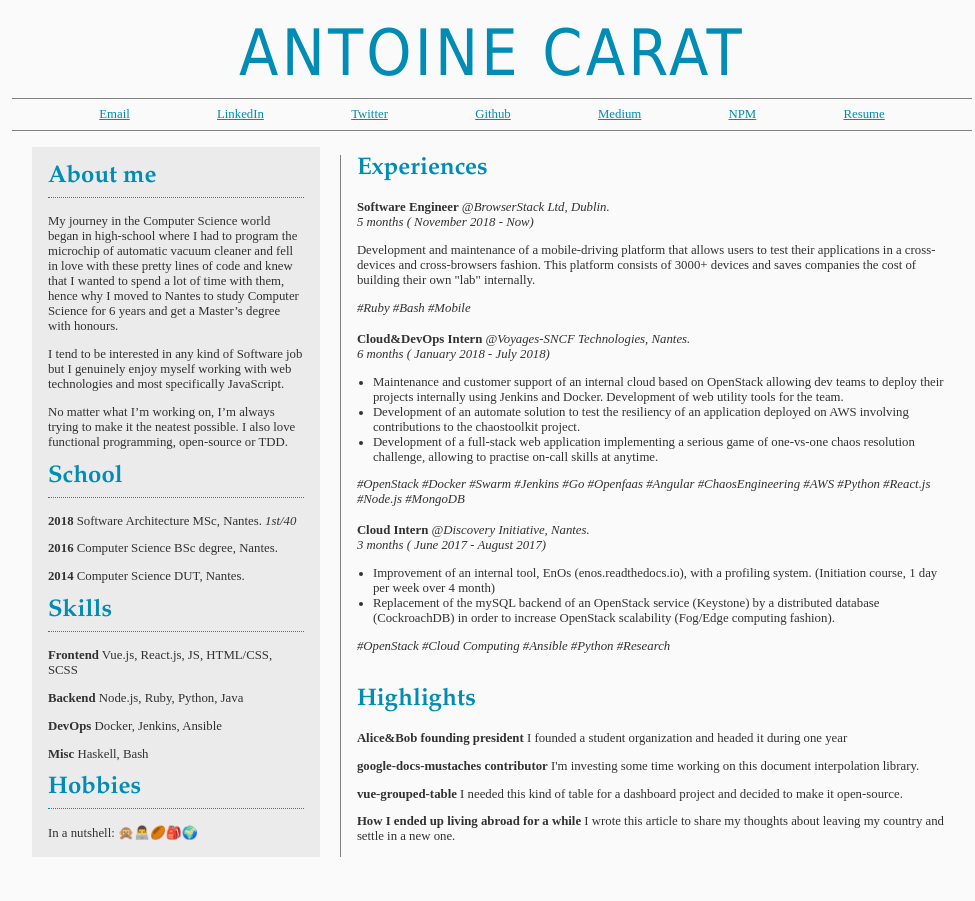
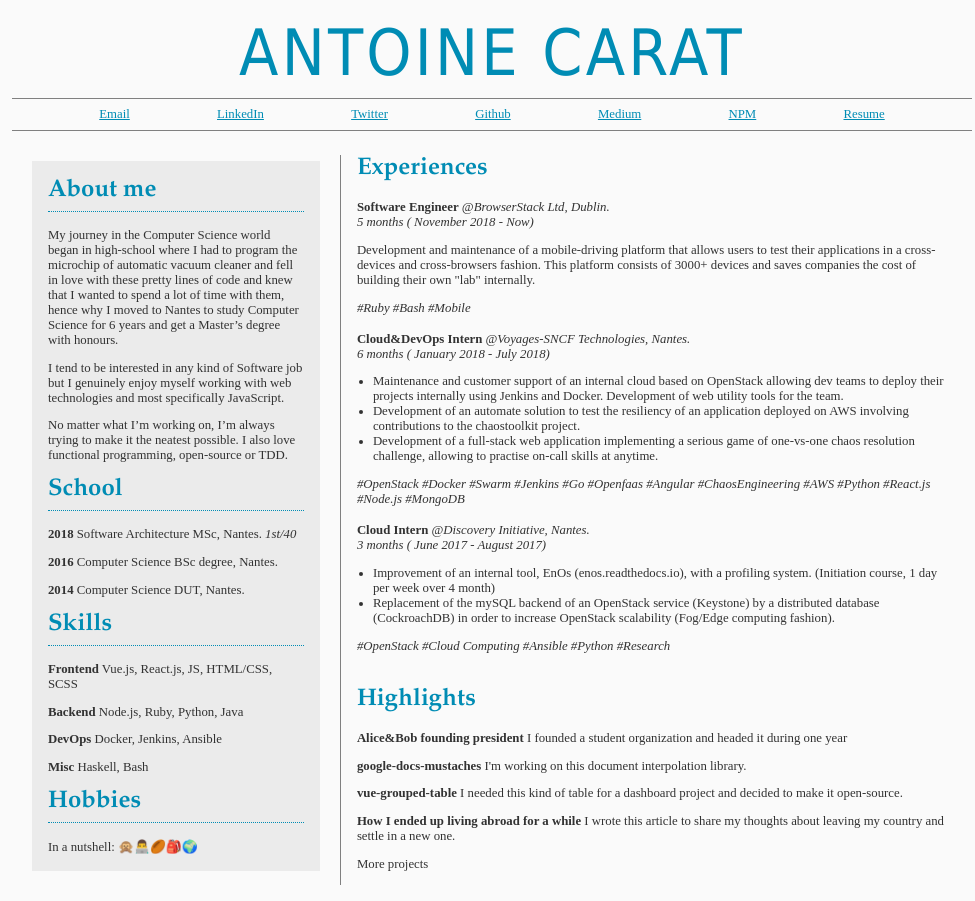
Before and after one commit to antoinecarat/antoinecarat.eu, a Vue app: page / in a window 1280 px wide. Shown: the whole page, without its empty margins (148-1123 px from the left). Before the commit the page ends 873 px from the top, so only its background shows below. Built offline with nearby package versions, Linux system fonts and the light colour scheme.

Commit message:
Start working on projects

```diff
--- a/src/components/Home.vue
+++ b/src/components/Home.vue
@@ -39,25 +39,10 @@
         </div>
         <div class="highlights">
           <h2 class="title">Highlights</h2>
-          <p class="highlight">
-            <span class="h-title">Alice&Bob founding president</span> I founded
-            a student organization and headed it during one year
+          <p class="highlight" v-for="project in projects.filter( e => e.highlight )" :key="project.title">
+            <span class="h-title">{{ project.title }}</span> {{ project.description.short }}
           </p>
-          <p class="highlight">
-            <span class="h-title">google-docs-mustaches contributor</span> I'm
-            investing some time working on this document interpolation library.
-          </p>
-          <p class="highlight">
-            <span class="h-title">vue-grouped-table</span> I needed this kind of
-            table for a dashboard project and decided to make it open-source.
-          </p>
-          <p class="highlight">
-            <span class="h-title"
-              >How I ended up living abroad for a while</span
-            >
-            I wrote this article to share my thoughts about leaving my country
-            and settle in a new one.
-          </p>
+          <p>More projects</p>
         </div>
       </div>
     </SlidingDoors>
@@ -68,6 +53,7 @@
 import AboutMe from "./About/AboutMe.vue";
 import Experience from "./Experience/Experience.vue";
 import experiencesData from "./Experience/experiences.json";
+import projectsData from "./Project/projects.json";
 
 export default {
   name: "Resume",
@@ -76,7 +62,7 @@ export default {
     AboutMe
   },
   data: function() {
-    return { ...experiencesData, bouncing: false };
+    return { ...experiencesData, ...projectsData, bouncing: false };
   },
   mounted() {
     if (screen.width > 768 && !localStorage['visited']) {
--- /dev/null
+++ b/src/components/Project/DetailedProject.vue
@@ -0,0 +1,3 @@
+<template>
+  <p>PROJECT N {{ $route.params.id }}</p>
+</template>
--- /dev/null
+++ b/src/components/Project/Projects.vue
@@ -0,0 +1,3 @@
+<template>
+  <p>PROJECTS</p>
+</template>
--- /dev/null
+++ b/src/components/Project/projects.json
@@ -0,0 +1,32 @@
+{
+  "projects": [
+    {
+      "highlight": true,
+      "title": "Alice&Bob founding president",
+      "description": {
+        "short": "I founded a student organization and headed it during one year"
+      }
+    },
+    {
+      "highlight": true,
+      "title": "google-docs-mustaches",
+      "description": {
+        "short": "I'm working on this document interpolation library."
+      }
+    },
+    {
+      "highlight": true,
+      "title": "vue-grouped-table",
+      "description": {
+        "short": "I needed this kind of table for a dashboard project and decided to make it open-source."
+      }
+    },
+    {
+      "highlight": true,
+      "title": "How I ended up living abroad for a while",
+      "description": {
+        "short": "I wrote this article to share my thoughts about leaving my country and settle in a new one."
+      }
+    }
+  ]
+}
--- a/src/router.js
+++ b/src/router.js
@@ -1,20 +1,32 @@
-import Vue from "vue";
-import Router from "vue-router";
-import Home from "@/components/Home";
-import DetailedAboutMe from "@/components/About/DetailedAboutMe";
-import DetailedExperience from "@/components/Experience/DetailedExperience";
+import Vue from 'vue'
+import Router from 'vue-router'
+import Home from '@/components/Home'
+import DetailedAboutMe from '@/components/About/DetailedAboutMe'
+import DetailedExperience from '@/components/Experience/DetailedExperience'
+import Projects from '@/components/Project/Projects'
+import DetailedProject from '@/components/Project/DetailedProject'
 
-Vue.use(Router);
+Vue.use(Router)
 
 export default new Router({
-  mode: "history",
+  mode: 'history',
   routes: [
-    { path: "/", component: Home, name: "Home" },
-    { path: "/about", component: DetailedAboutMe, name: "DetailedAboutMe" },
+    { path: '/', component: Home, name: 'Home' },
+    { path: '/about', component: DetailedAboutMe, name: 'DetailedAboutMe' },
     {
-      path: "/experience/:id",
+      path: '/experience/:id',
       component: DetailedExperience,
-      name: "DetailedExperience"
+      name: 'DetailedExperience'
+    },
+    {
+      path: '/projects',
+      component: Projects,
+      name: 'Projects'
+    },
+    {
+      path: '/project/:id',
+      component: DetailedProject,
+      name: 'DetailedProject'
     }
   ]
-});
+})
```
Also changed, not shown: 1 other file (tests, documents, lock files or other folders).
